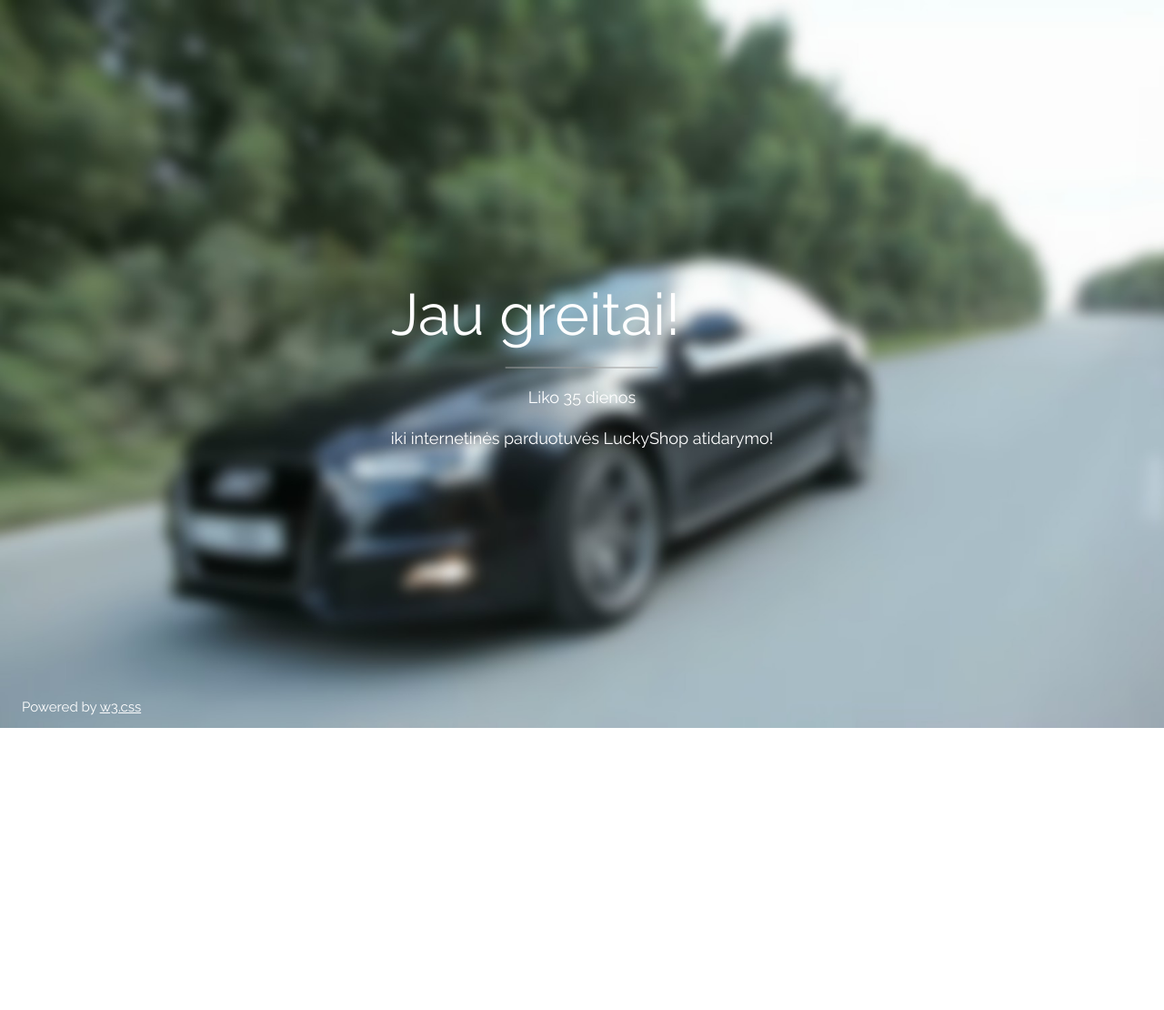
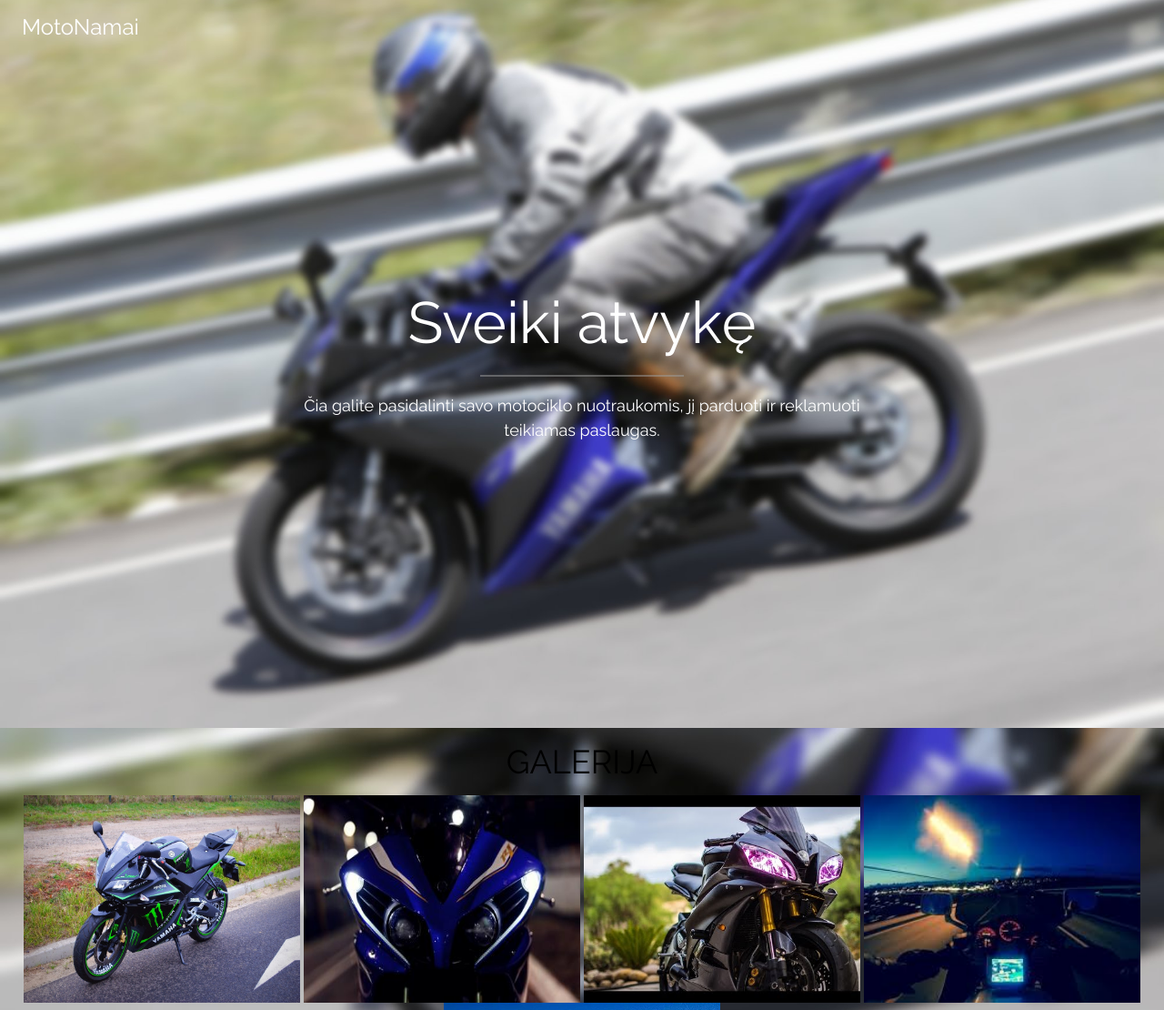
Before and after one commit to dovexz123/dovexz123.github.io, a plain HTML site: page index.html in a window 1280 px wide. Shown: the top 1110 px of the page at 91% size. Before the commit the page ends 800 px from the top, so only its background shows below. Drawn offline with nearby package versions, Linux system fonts and the light colour scheme.

Commit message:
MotoNamai

```diff
--- a/index.html
+++ b/index.html
@@ -1,6 +1,6 @@
 <!DOCTYPE html>
 <html>
-<title>Jau Greitai!</title>
+<head>
 <meta charset="UTF-8">
 <meta name="viewport" content="width=device-width, initial-scale=1">
 <link rel="stylesheet" href="https://www.w3schools.com/w3css/4/w3.css">
@@ -9,28 +9,53 @@
 body,h1 {font-family: "Raleway", sans-serif}
 body, html {height: 100%}
 .bgimg {
-    background-image: url('audi.jpg');
+    background-image: url('rsz_69122.jpg');
     min-height: 100%;
     background-position: center;
     background-size: cover;
+}
+</style>
+<style>
+body {
+    background-image: url("rsz_69122.jpg")
 }
 </style>
 <body>
 
 <div class="bgimg w3-display-container w3-animate-opacity w3-text-white">
   <div class="w3-display-topleft w3-padding-large w3-xlarge">
-
+    MotoNamai
   </div>
   <div class="w3-display-middle">
-    <h1 class="w3-jumbo w3-animate-top">Jau greitai!</h1>
-    <hr class="w3-border-grey" style="margin:auto;width:40%">
-    <p class="w3-large w3-center">Liko 35 dienos</p>
-    <p class="w3-large w3-center"> iki internetinės parduotuvės LuckyShop atidarymo!
-  </div>
-  <div class="w3-display-bottomleft w3-padding-large">
-    Powered by <a href="https://www.w3schools.com/w3css/default.asp" target="_blank">w3.css</a>
+    <center><h1 class="w3-jumbo w3-animate-top">Sveiki atvykę</h1></center>
+    <hr class="w3-border-grey" style="margin:auto;width:35%">
+    <p class="w3-large w3-center">Čia galite pasidalinti savo motociklo nuotraukomis, jį parduoti ir reklamuoti teikiamas paslaugas.</p>
   </div>
 </div>
+<center>
+<h1>GALERIJA</h1>
+</center>
+<center>
+<img src="maxresdefault.jpg" style="width:304px;height:228px;"> <img src="2.jpg" style="width:304px;height:228px;"> <img src="3.jpg" style="width:304px;height:228px;"> <img src="4.jpg" style="width:304px;height:228px;"> <img src="5.jpg" style="width:304px;height:228px;">
+
+
+
+
+
+
+
+
+
+
+
+
+
+
+
+
+
+
+
 
 </body>
 </html>
```
Also changed, not shown: 1.jpg (added), 2.jpg (added), 3.jpg (added), 4.jpg (added), 5.jpg (added), audi.jpg (deleted), maxresdefault.jpg (added), rsz_69122.jpg (added).
